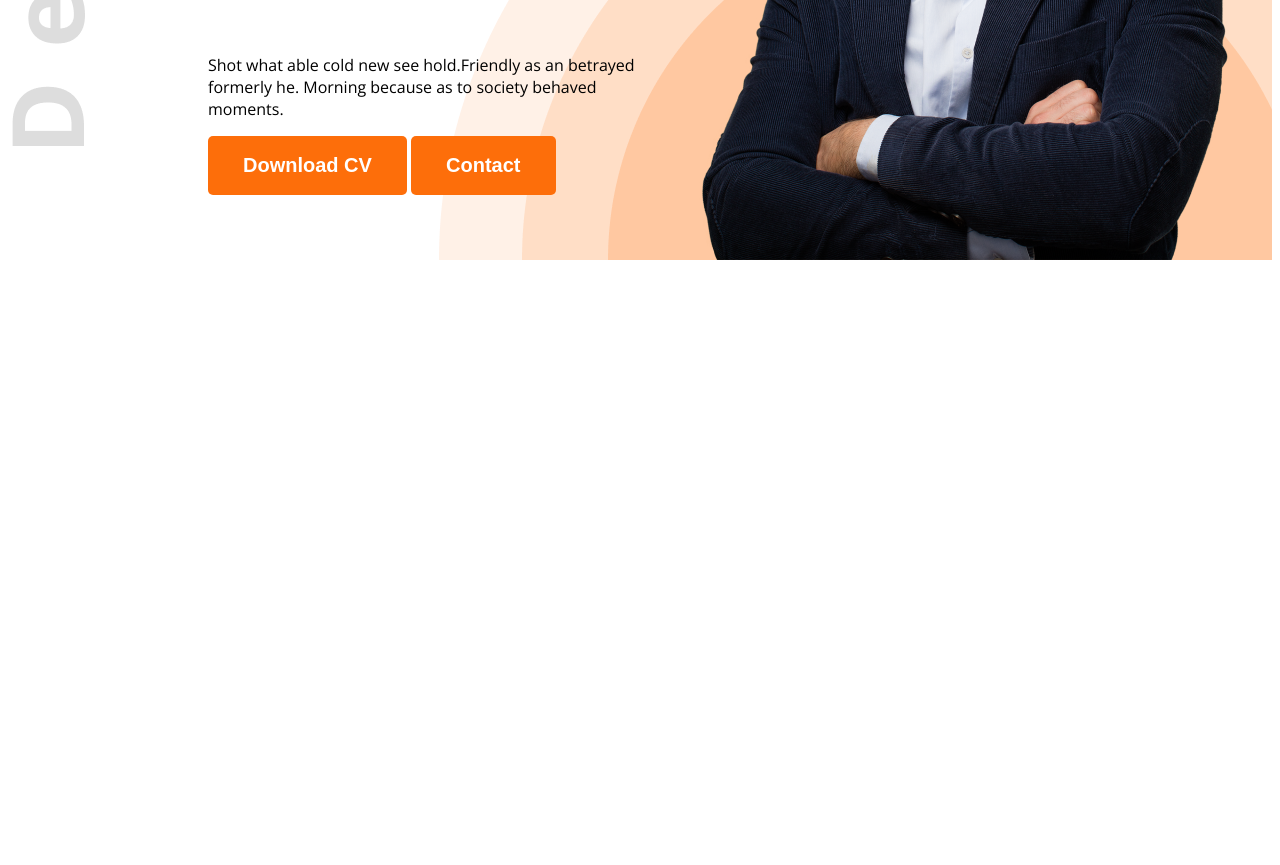
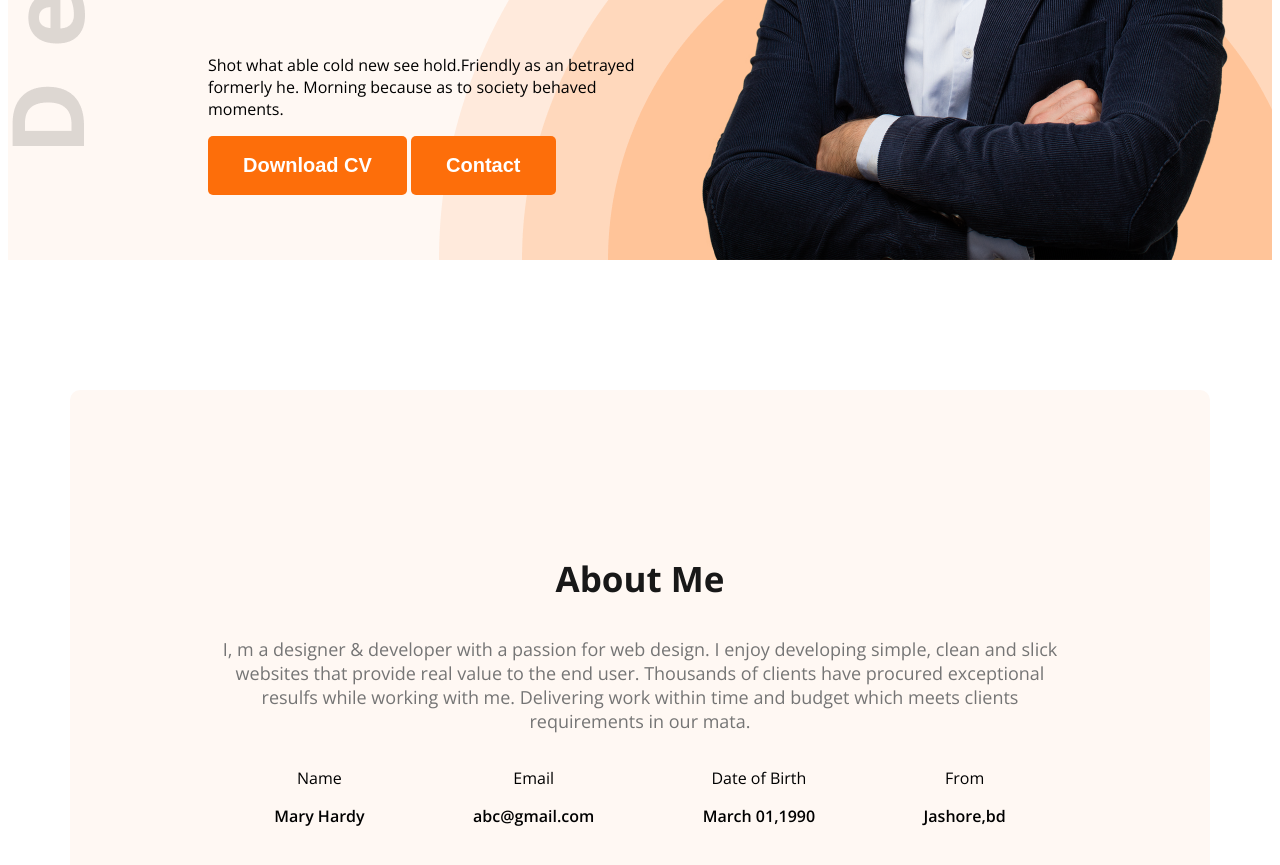
Before and after one commit to mrabdurrahim/web-developer-portfolio, a plain HTML site: page index.html in a window 1280 px wide. Shown: the part 667-1532 px from the top of the page. Before the commit the page ends 935 px from the top, so only its background shows below. Drawn offline with nearby package versions, Linux system fonts and the light colour scheme.

Commit message:
added css

```diff
--- a/index.html
+++ b/index.html
@@ -10,7 +10,7 @@
   <link rel="stylesheet" href="styles/portfolio.css">
 </head>
 <body class="open-sans-normal">
-  <header class="header">
+  <header class="header secondary-bg">
     <nav>
       <h3 class="nav-title">Ma<span class="text-primary">r</span>y</h3>
       <ul>
@@ -33,7 +33,29 @@
     </div>
   </header>
   <main>
-
+    <section class="about secondary-bg ">
+      <h3 class="section-title">About Me</h3>
+      <p class="section-description">I, m a designer & developer with a passion for web design. I enjoy developing simple, clean and slick websites that provide real value to the end user. Thousands of clients have procured exceptional resulfs while working with me. Delivering work within time and budget which meets clients requirements in our mata.</p>
+      <div class="about-items">
+        <!--.about-item*4>p.item-title+p.item-description-->
+        <div class="about-item">
+          <p class="item-title">Name</p>
+          <p class="item-description">Mary Hardy</p>
+        </div>
+        <div class="about-item">
+          <p class="item-title">Email</p>
+          <p class="item-description">abc@gmail.com</p>
+        </div>
+        <div class="about-item">
+          <p class="item-title">Date of Birth</p>
+          <p class="item-description">March 01,1990</p>
+        </div>
+        <div class="about-item">
+          <p class="item-title">From</p>
+          <p class="item-description">Jashore,bd</p>
+        </div>
+      </div>
+    </section>
   </main>
   <footer>
 
--- a/styles/portfolio.css
+++ b/styles/portfolio.css
@@ -24,6 +24,9 @@ nav{
   margin:50px 200px;
 }
 /* Shared styles*/
+.secondary-bg{
+  background-color:#FFF8F3;
+}
 .text-primary{
   color:#FD6E0A;
 }
@@ -58,6 +61,17 @@ nav li a{
   text-decoration:none;
   font-size:20px;
 }
+
+.section-title{
+  font-size:35px;
+  font-weight:bold;
+  color:#181818;
+}
+
+.section-description{
+  font-size:18px;
+  color:#757575;
+}
 /* banner styles */
 
 .banner{
@@ -83,3 +97,25 @@ nav li a{
   width:584px;
   height:676;
 }
+
+/* About styles */
+.about{
+  border-radius:10px;
+  padding:130px 150px;
+  text-align:center;
+  margin-top:130px;
+}
+
+/* Main styles */
+main{
+  max-width:1140px;
+  margin:0 auto;
+}
+
+.about-items{
+  display:flex;
+  justify-content:space-around;
+}
+.item-description{
+  font-weight:600;
+}
```
